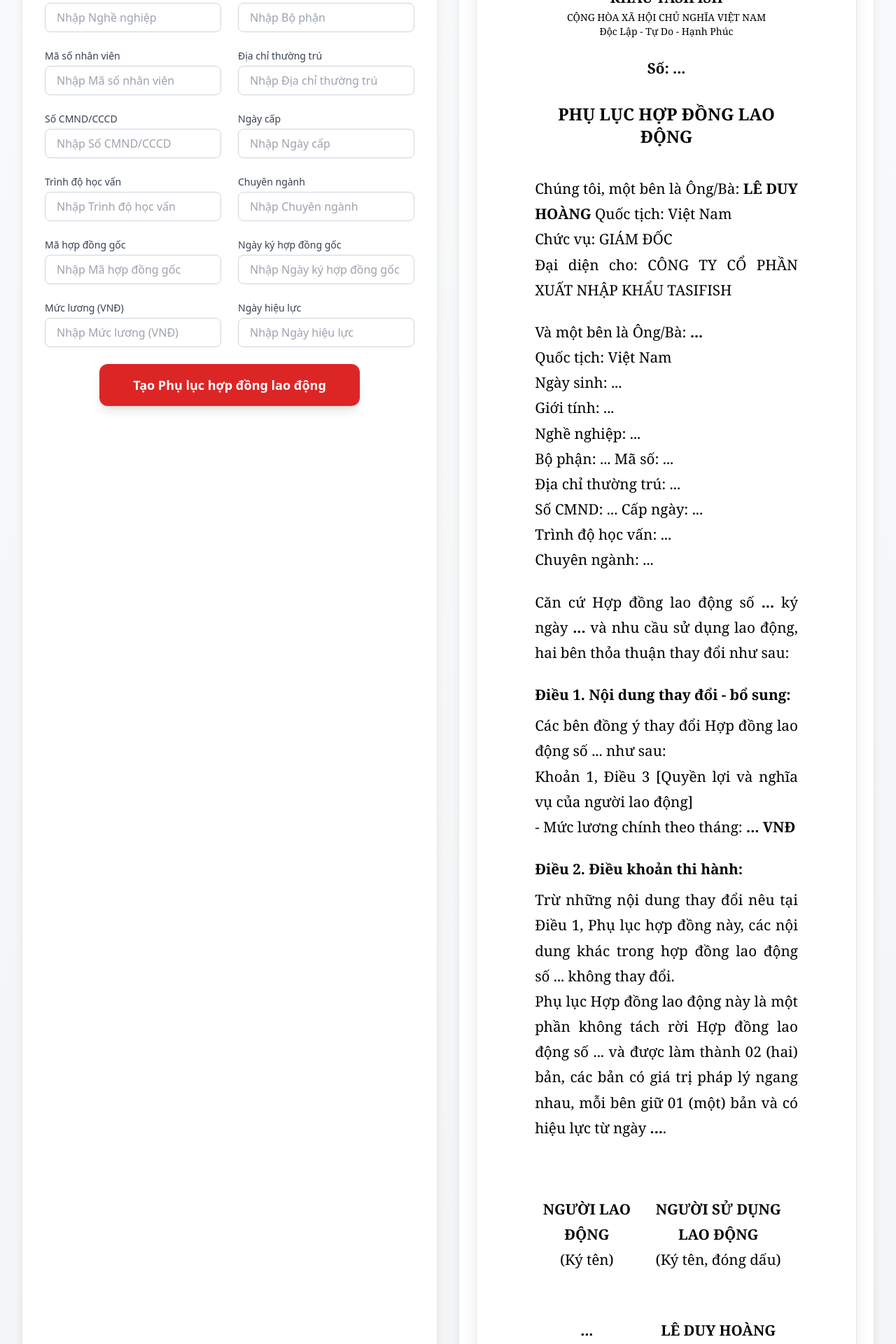
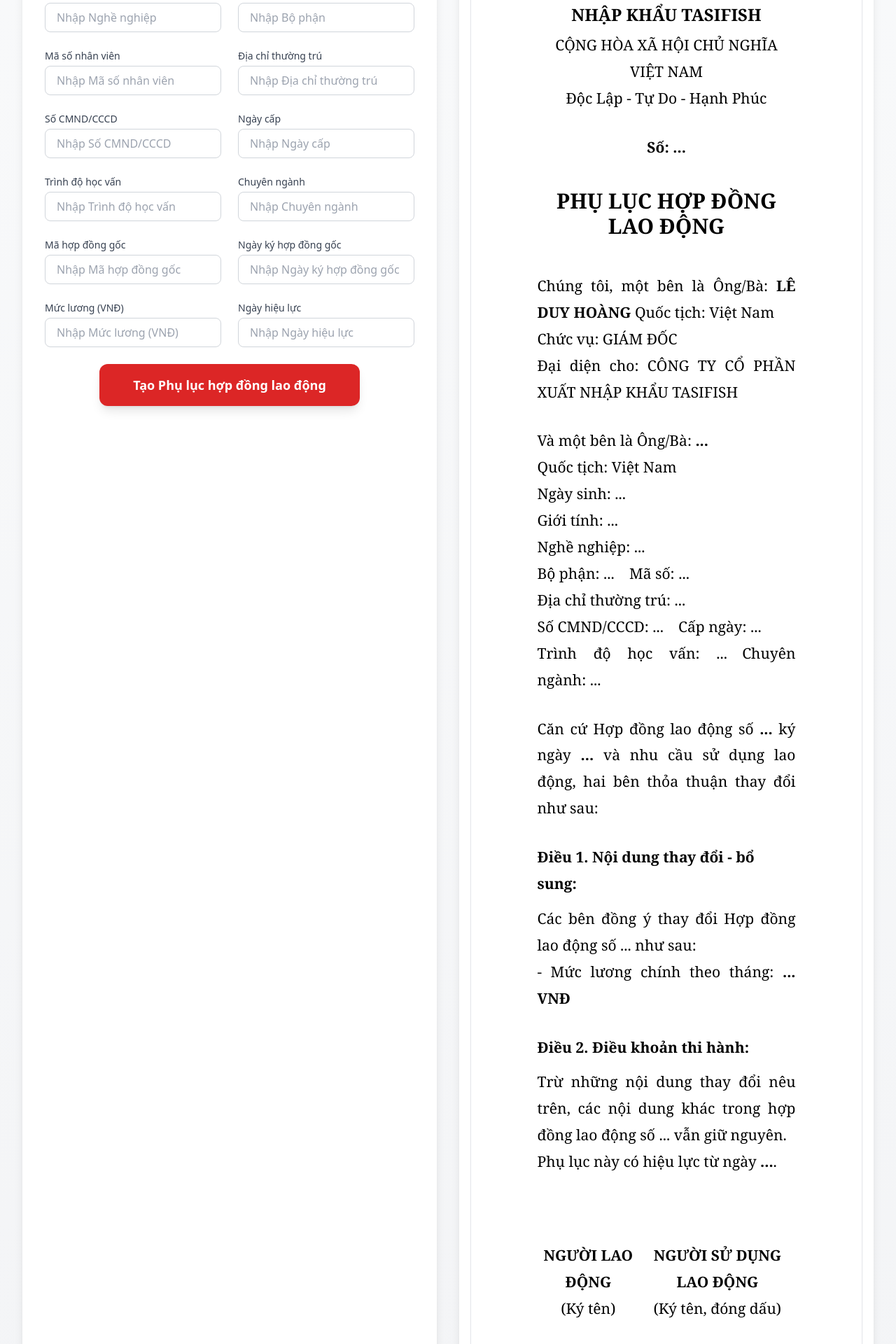
Before and after one commit to thvnn116/document-generator, a Next.js app: page / in a window 1280 px wide. Shown: the part 440-2360 px from the top of the page at 70% size. Built offline with nearby package versions, Linux system fonts and the light colour scheme.

Commit message:
Update index.js

```diff
--- a/pages/index.js
+++ b/pages/index.js
@@ -156,80 +156,77 @@
           </div>
 
           {/* Preview - ĐÃ LOẠI BỎ KHUNG NGOÀI, cho bung rộng tối đa */}
-          <div className="bg-white rounded-2xl shadow-lg p-4 md:p-6">
+          <div className="bg-white rounded-2xl shadow-lg p-4">
             <h2 className="text-2xl font-bold text-gray-800 mb-6 text-center">
               Preview {currentType.name}
             </h2>
 
-            {/* Đây là phần chính, đã được làm rộng và không còn khung thừa */}
             <div
               className="mx-auto bg-white border border-gray-200 shadow-sm overflow-auto font-serif"
               style={{
-                width: '100%',           // Bung rộng hết phần bên phải
-                maxWidth: '210mm',       // Giới hạn tối đa bằng khổ A4
-                minHeight: '297mm',
-                padding: '28mm 22mm',    // Lề chuẩn Word
-                lineHeight: '1.75',
-                fontSize: '15.5pt',
-                boxShadow: '0 4px 20px rgba(0,0,0,0.08)',
+                width: '100%',           // Bung full chiều rộng của cột
+                maxWidth: '800px',       // Giới hạn tối đa để không quá rộng trên màn hình lớn
+                minHeight: '850px',
+                padding: '35mm 25mm',    // Lề rộng hơn một chút để đẹp
+                lineHeight: '1.8',
+                fontSize: '15.8pt',
               }}
             >
+              {/* === NỘI DUNG PREVIEW === */}
               {selectedType === "PLHD" && (
                 <div>
-                  <div className="text-center mb-10">
-                    <h3 className="text-xl font-bold">CÔNG TY CỔ PHẦN XUẤT NHẬP KHẨU TASIFISH</h3>
-                    <p className="text-sm mt-1">CỘNG HÒA XÃ HỘI CHỦ NGHĨA VIỆT NAM</p>
-                    <p className="text-sm">Độc Lập - Tự Do - Hạnh Phúc</p>
-                    <p className="font-bold mt-6">Số: {formData.MS_HDLD || '...'}</p>
-                    <h2 className="text-2xl font-bold mt-8">PHỤ LỤC HỢP ĐỒNG LAO ĐỘNG</h2>
+                  <div className="text-center mb-12">
+                    <h3 className="text-2xl font-bold">CÔNG TY CỔ PHẦN XUẤT NHẬP KHẨU TASIFISH</h3>
+                    <p className="mt-2">CỘNG HÒA XÃ HỘI CHỦ NGHĨA VIỆT NAM</p>
+                    <p>Độc Lập - Tự Do - Hạnh Phúc</p>
+                    <p className="font-bold mt-8">Số: {formData.MS_HDLD || '...'}</p>
+                    <h2 className="text-3xl font-bold mt-10">PHỤ LỤC HỢP ĐỒNG LAO ĐỘNG</h2>
                   </div>
 
-                  <p className="mb-6 text-justify">
+                  <p className="mb-8 text-justify">
                     Chúng tôi, một bên là Ông/Bà: <strong>LÊ DUY HOÀNG</strong> Quốc tịch: Việt Nam<br />
                     Chức vụ: GIÁM ĐỐC<br />
                     Đại diện cho: CÔNG TY CỔ PHẦN XUẤT NHẬP KHẨU TASIFISH
                   </p>
 
-                  <p className="mb-6 text-justify">
+                  <p className="mb-8 text-justify">
                     Và một bên là Ông/Bà: <strong>{formData.HO_TEN || '...'}</strong><br />
                     Quốc tịch: Việt Nam<br />
                     Ngày sinh: {formData.NGAY_SINH || '...'}<br />
                     Giới tính: {formData.GIOI_TINH || '...'}<br />
                     Nghề nghiệp: {formData.NGHE_NGHIEP || '...'}<br />
-                    Bộ phận: {formData.BO_PHAN || '...'} Mã số: {formData.MS_NV || '...'}<br />
+                    Bộ phận: {formData.BO_PHAN || '...'} Mã số: {formData.MS_NV || '...'}<br />
                     Địa chỉ thường trú: {formData.DC_THUONG_TRU || '...'}<br />
-                    Số CMND: {formData.SO_CMND || '...'} Cấp ngày: {formData.NGAY_CAP || '...'}<br />
-                    Trình độ học vấn: {formData.HOC_VAN || '...'}<br />
-                    Chuyên ngành: {formData.CHUYEN_NGANH || '...'}
+                    Số CMND/CCCD: {formData.SO_CMND || '...'} Cấp ngày: {formData.NGAY_CAP || '...'}<br />
+                    Trình độ học vấn: {formData.HOC_VAN || '...'} Chuyên ngành: {formData.CHUYEN_NGANH || '...'}
                   </p>
 
-                  <p className="mb-6 text-justify">
+                  <p className="mb-8 text-justify">
                     Căn cứ Hợp đồng lao động số <strong>{formData.MS_HD || '...'}</strong> ký ngày <strong>{formData.NGAY_KY_HD || '...'}</strong> và nhu cầu sử dụng lao động, hai bên thỏa thuận thay đổi như sau:
                   </p>
 
-                  <p className="font-bold mb-2">Điều 1. Nội dung thay đổi - bổ sung:</p>
-                  <p className="mb-6 text-justify">
+                  <p className="font-bold mb-3">Điều 1. Nội dung thay đổi - bổ sung:</p>
+                  <p className="mb-8 text-justify">
                     Các bên đồng ý thay đổi Hợp đồng lao động số {formData.MS_HD || '...'} như sau:<br />
-                    Khoản 1, Điều 3 [Quyền lợi và nghĩa vụ của người lao động]<br />
                     - Mức lương chính theo tháng: <strong>{formData.MUC_LUONG || '...'} VNĐ</strong>
                   </p>
 
-                  <p className="font-bold mb-2">Điều 2. Điều khoản thi hành:</p>
-                  <p className="mb-6 text-justify">
-                    Trừ những nội dung thay đổi nêu tại Điều 1, Phụ lục hợp đồng này, các nội dung khác trong hợp đồng lao động số {formData.MS_HD || '...'} không thay đổi.<br />
-                    Phụ lục Hợp đồng lao động này là một phần không tách rời Hợp đồng lao động số {formData.MS_HD || '...'} và được làm thành 02 (hai) bản, các bản có giá trị pháp lý ngang nhau, mỗi bên giữ 01 (một) bản và có hiệu lực từ ngày <strong>{formData.NGAY_HL || '...'}</strong>.
+                  <p className="font-bold mb-3">Điều 2. Điều khoản thi hành:</p>
+                  <p className="mb-10 text-justify">
+                    Trừ những nội dung thay đổi nêu trên, các nội dung khác trong hợp đồng lao động số {formData.MS_HD || '...'} vẫn giữ nguyên.<br />
+                    Phụ lục này có hiệu lực từ ngày <strong>{formData.NGAY_HL || '...'}</strong>.
                   </p>
 
-                  <div className="mt-20 flex justify-between text-center">
+                  <div className="mt-24 flex justify-between text-center">
                     <div>
                       <p className="font-bold">NGƯỜI LAO ĐỘNG</p>
                       <p>(Ký tên)</p>
-                      <p className="mt-16 font-bold">{formData.HO_TEN || '...'}</p>
+                      <p className="mt-20 font-bold">{formData.HO_TEN || '...'}</p>
                     </div>
                     <div>
                       <p className="font-bold">NGƯỜI SỬ DỤNG LAO ĐỘNG</p>
                       <p>(Ký tên, đóng dấu)</p>
-                      <p className="mt-16 font-bold">LÊ DUY HOÀNG</p>
+                      <p className="mt-20 font-bold">LÊ DUY HOÀNG</p>
                     </div>
                   </div>
                 </div>
@@ -237,27 +234,27 @@
 
               {selectedType === "TMNV" && (
                 <div>
-                  <div className="text-center mb-10">
-                    <h3 className="text-xl font-bold uppercase">CÔNG TY TNHH TASIFISH</h3>
-                    <h2 className="text-2xl font-bold mt-6">THƯ MỜI NHẬN VIỆC</h2>
-                    <p className="font-bold mt-4">Mã số: {formData.MS_HD || '...'}</p>
+                  <div className="text-center mb-12">
+                    <h3 className="text-2xl font-bold">CÔNG TY TNHH TASIFISH</h3>
+                    <h2 className="text-3xl font-bold mt-8">THƯ MỜI NHẬN VIỆC</h2>
+                    <p className="font-bold mt-6">Mã số: {formData.MS_HD || '...'}</p>
                   </div>
 
-                  <p className="mb-6 text-justify">
+                  <p className="mb-8 text-justify">
                     {formData.DIA_DIEM || '...'}, ngày {formData.DD || '...'} tháng {formData.MM || '...'} năm {formData.YY || '...'}
                   </p>
 
-                  <p className="mb-6 text-justify">
+                  <p className="mb-8 text-justify">
                     Kính gửi Anh/Chị: <strong>{formData.HO_TEN || '...'}</strong><br />
-                    Ngày tháng năm sinh: {formData.NGAY_SINH || '...'}<br />
-                    Số điện thoại: {formData.DIEN_THOAI || '...'}<br />
+                    Ngày sinh: {formData.NGAY_SINH || '...'} Số điện thoại: {formData.DIEN_THOAI || '...'}<br />
                     Địa chỉ thường trú: {formData.DC_THUONG_TRU || '...'}
                   </p>
 
-                  <p className="mb-6 text-justify">
-                    Công Ty TNHH TASIFISH chân thành cảm ơn Anh/Chị đã quan tâm đến nhu cầu tuyển dụng và dành thời gian tiếp xúc, trao đổi với chúng tôi trong thời gian qua. Theo kết quả cuộc phỏng vấn, Công ty chúng tôi trân trọng mời Anh/Chị về cộng tác với các nội dung thỏa thuận cơ bản sau:
+                  <p className="mb-8 text-justify">
+                    Công Ty TNHH TASIFISH chân thành cảm ơn Anh/Chị đã quan tâm đến nhu cầu tuyển dụng...
                   </p>
 
+                  {/* Phần còn lại của TMNV giữ nguyên như cũ */}
                   <p className="mb-4 text-justify">
                     1. Vị trí công việc: <strong>{formData.VI_TRI_CV || '...'}</strong><br />
                     2. Địa điểm làm việc: <strong>{formData.DC_CTY || '...'}</strong><br />
@@ -266,30 +263,21 @@
                     5. Ngày nhận việc: <strong>{formData.NGAY_NHAN_VIEC || '...'}</strong>
                   </p>
 
-                  <p className="mb-6 text-justify">
+                  <p className="mb-8 text-justify">
                     • Tổng lương chính thức: <strong>{formData.MUC_LUONG || '...'} VNĐ</strong><br />
-                    • Mức lương chưa bao gồm công tác phí theo thực tế phát sinh.<br />
-                    • Thử việc {formData.TG_THUVIEC || '...'} tháng nhận {formData.PT_LUONG || '...'}% mức lương chính thức, sau đó sẽ có đánh giá thử việc từ Ban Giám đốc.
+                    • Thử việc {formData.TG_THUVIEC || '...'} tháng nhận {formData.PT_LUONG || '...'}% mức lương chính thức.
                   </p>
 
-                  <p className="mb-6 text-justify">
-                    6. Trách nhiệm và quyền hạn chính: Theo mô tả công việc <strong>{formData.VI_TRI_CV || '...'}</strong>
-                  </p>
-
-                  <p className="mb-8 text-justify">
-                    Chúng tôi hân hạnh chào đón Anh/Chị làm việc tại công ty và mong nhận được phản hồi từ Anh/Chị khi nhận được thư này.
-                  </p>
-
-                  <div className="mt-16 flex justify-between text-center">
+                  <div className="mt-20 flex justify-between text-center">
                     <div>
                       <p className="font-bold">NGƯỜI LAO ĐỘNG</p>
                       <p>(Ký tên)</p>
-                      <p className="mt-16 font-bold">{formData.HO_TEN || '...'}</p>
+                      <p className="mt-20 font-bold">{formData.HO_TEN || '...'}</p>
                     </div>
                     <div>
                       <p className="font-bold">CÔNG TY TNHH TASIFISH</p>
                       <p>GIÁM ĐỐC</p>
-                      <p className="mt-16 font-bold">LÊ DUY HOÀNG</p>
+                      <p className="mt-20 font-bold">LÊ DUY HOÀNG</p>
                     </div>
                   </div>
                 </div>
```
